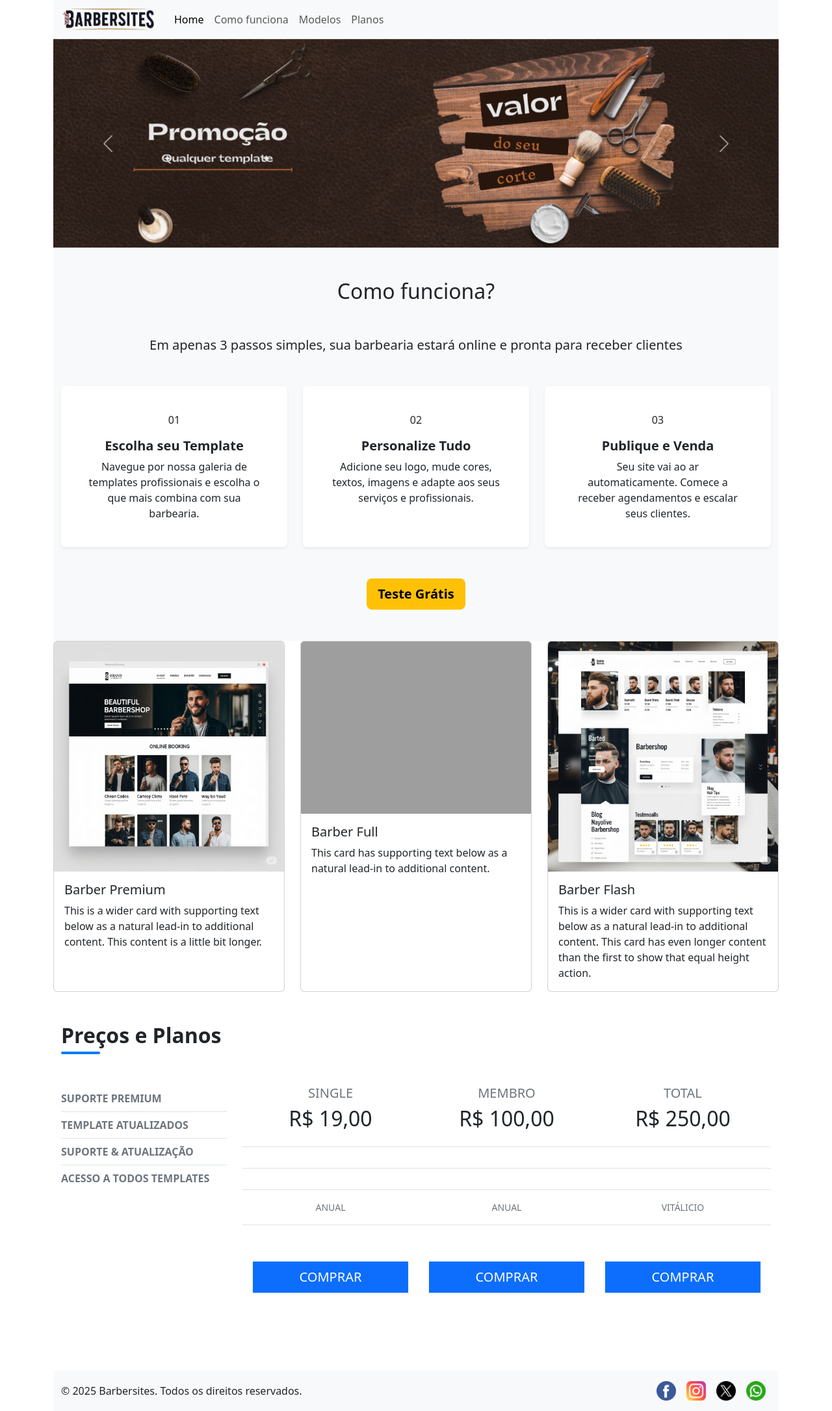
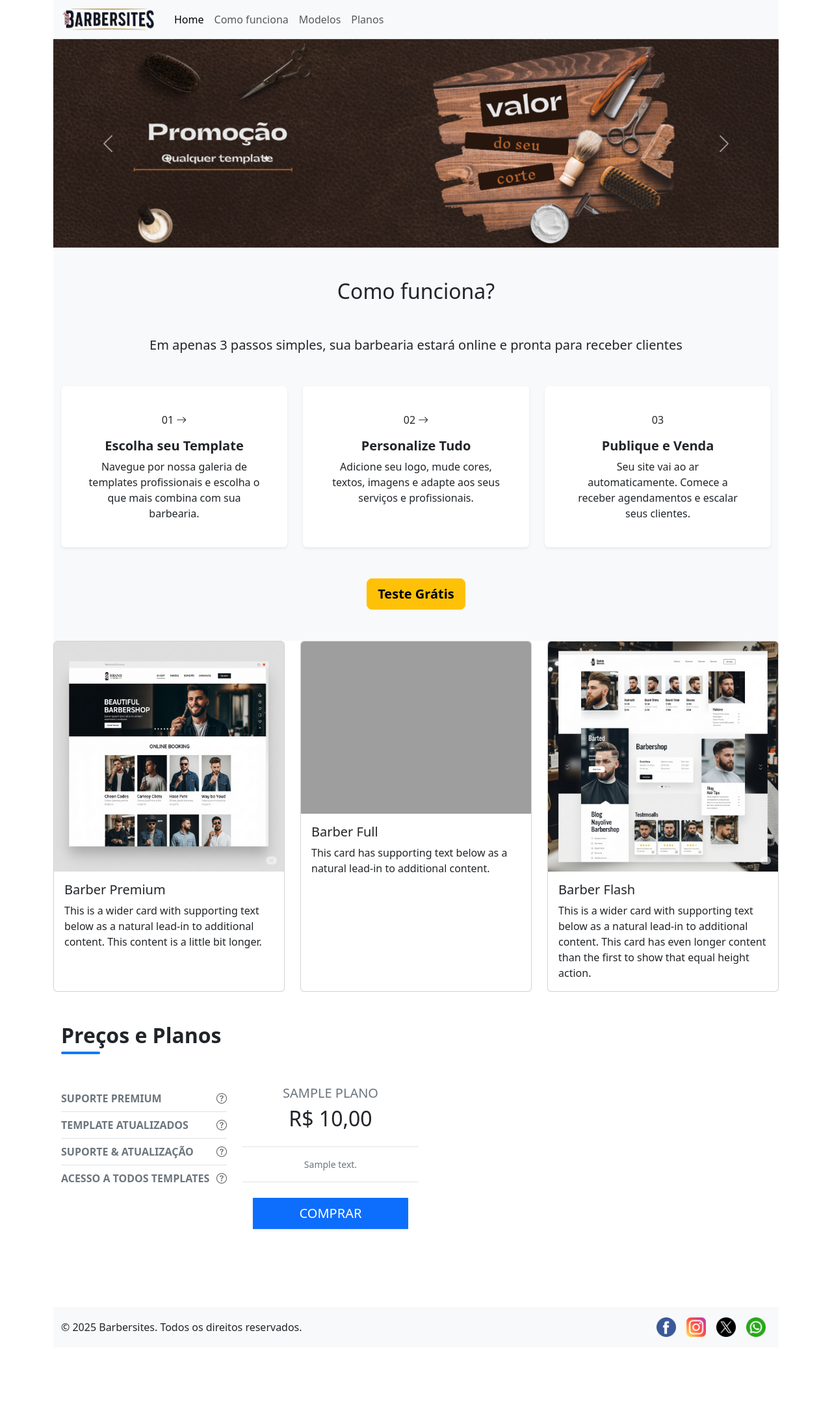
Before and after one commit to romulodf-cesar/barbersites, a Django app: page / in a window 1280 px wide. Shown: the whole page at 65% size. After the commit the page ends 2057 px from the top, so only its background shows below. Run offline with Django 4.2, Linux system fonts and the light colour scheme; tables that the repository leaves empty hold one stand-in row (values such as "Sample post"); grey boxes are pictures that could not be loaded.

Commit message:
plano concluido

```diff
--- a/crm/views.py
+++ b/crm/views.py
@@ -2,7 +2,13 @@ from django.shortcuts import render
 from .models import Plano
 
 def index(request):
-    return render(request, 'crm/index.html')
+    planos = Plano.objects.all().order_by('valor')
+
+    context = {
+        'planos': planos, # Passe a lista de planos para o template
+        # ... outros dados que você possa precisar no template (ex: formulários)
+    }
+    return render(request, 'crm/index.html',context)
 
 def checkout(request):
     return render(request, 'crm/checkout.html')
--- a/templates/crm/index.html
+++ b/templates/crm/index.html
@@ -8,12 +8,11 @@
     <title>BarberSites</title>
     <link href="https://cdn.jsdelivr.net/npm/bootstrap@5.3.7/dist/css/bootstrap.min.css" rel="stylesheet"
         integrity="sha384-LN+7fdVzj6u52u30Kp6M/trliBMCMKTyK833zpbD+pXdCLuTusPj697FH4R/5mcr" crossorigin="anonymous">
-
+    <link rel="stylesheet" href="https://cdn.jsdelivr.net/npm/bootstrap-icons@1.11.3/font/bootstrap-icons.min.css">
 </head>
 
 <body>
-  <div class="container"> <!--inicio do container-->
-    <!--barra de navegação-->
+    <div class="container">
         <nav class="navbar navbar-expand-lg bg-body-tertiary">
             <div class="container-fluid">
                 <a class="navbar-brand" href="#"><img src="{% static '/assets/logo.png' %}" width="150px"></a>
@@ -36,25 +35,14 @@
                         <li class="nav-item">
                             <a class="nav-link" href="#">Planos</a>
                         </li>
-
-
-
-
                     </ul>
-                <!-- caixa de pesquisa -->
-                 <!--
-                <form class="d-flex" role="search">
-                    <input class="form-control me-2" type="search" placeholder="Digite o modelo" aria-label="Search" />
-                    <button class="btn btn-outline-success" type="submit">Buscar</button>
-                </form>-->
                 </div>
             </div>
         </nav>
-    <!--carrossel de imagens-->
         <div id="carouselExampleAutoplaying" class="carousel slide" data-bs-ride="carousel">
             <div class="carousel-inner">
                 <div class="carousel-item active">
-            <img src="{% static '/assets/banner1.png'%}" class="d-block w-100"  alt="...">
+                    <img src="{% static '/assets/banner1.png'%}" class="d-block w-100" alt="...">
                 </div>
                 <div class="carousel-item">
                     <img src="{% static '/assets/banner2.png'%}" class="d-block w-100" alt="...">
@@ -76,7 +64,6 @@
             </button>
         </div>
 
-    <!-- como funciona -->
         <section class="how-it-works py-5 bg-light text-center">
             <div class="container">
                 <h2 class="mb-5">Como funciona?</h2>
@@ -127,8 +114,6 @@
         </section>
 
 
-
-    <!-- modelos -->
         <div class="row row-cols-1 row-cols-md-3 g-4">
             <div class="col">
                 <div class="card h-100">
@@ -179,39 +164,17 @@
 
                 <div class="col-12 col-md-9">
                     <div class="row row-cols-1 row-cols-md-3 g-0">
+                        {% for plano in planos %}
                         <div class="col">
                             <div class="card h-100 border-0 rounded-0">
                                 <div class="card-body text-center p-0">
                                     <div class="py-4 border-bottom">
-                                  <h5 class="card-title text-uppercase mb-2 text-secondary">SINGLE</h5>
-                                  <h2 class="card-text display-7 fw-light mb-0">R$ 19,00</h2>
+                                        <h5 class="card-title text-uppercase mb-2 text-secondary">{{ plano.nome_plano }}</h5>
+                                        <h2 class="card-text display-7 fw-light mb-0">R$ {{ plano.valor|floatformat:2 }}</h2>
                                     </div>
                                     <div class="d-flex flex-column">
-                                  <div class="py-3 border-bottom"><i class="bi bi-check fs-5 text-success"></i></div>
-                                  <div class="py-3 border-bottom"><i class="bi bi-check fs-5 text-success"></i></div>
-                                  <div class="py-3 border-bottom text-secondary small">ANUAL</div>
-                                  <div class="py-3"><i class="bi bi-x fs-5 text-danger"></i></div>
-                              </div>
-                          </div>
-                          <div class="card-footer bg-white border-top-0 pt-4 pb-4">
-                              <div class="d-grid">
-                                  <button type="button" class="btn btn-primary btn-lg rounded-0 shadow-sm">COMPRAR</button>
-                              </div>
-                          </div>
-                      </div>
-                  </div>
 
-                  <div class="col">
-                      <div class="card h-100 border-0 rounded-0">
-                          <div class="card-body text-center p-0">
-                              <div class="py-4 border-bottom">
-                                  <h5 class="card-title text-uppercase mb-2 text-secondary">MEMBRO</h5>
-                                  <h2 class="card-text display-7 fw-light mb-0">R$ 100,00</h2>
-                              </div>
-                              <div class="d-flex flex-column">
-                                  <div class="py-3 border-bottom"><i class="bi bi-check fs-5 text-success"></i></div>
-                                  <div class="py-3 border-bottom"><i class="bi bi-check fs-5 text-success"></i></div>
-                                  <div class="py-3 border-bottom text-secondary small">ANUAL</div>
+                                        <div class="py-3 border-bottom text-secondary small">{{ plano.descricao|default:"Sem descrição" }}</div>
 
                                     </div>
                                 </div>
@@ -222,34 +185,12 @@
                                 </div>
                             </div>
                         </div>
-
-                  <div class="col">
-                      <div class="card h-100 border-0 rounded-0">
-                          <div class="card-body text-center p-0">
-                              <div class="py-4 border-bottom">
-                                  <h5 class="card-title text-uppercase mb-2 text-secondary">TOTAL</h5>
-                                  <h2 class="card-text display-7 fw-light mb-0">R$ 250,00</h2>
-                              </div>
-                              <div class="d-flex flex-column">
-                                  <div class="py-3 border-bottom"><i class="bi bi-check fs-5 text-success"></i></div>
-                                  <div class="py-3 border-bottom"><i class="bi bi-check fs-5 text-success"></i></div>
-                                  <div class="py-3 border-bottom text-secondary small">VITÁLICIO</div>
-
-                              </div>
-                          </div>
-                          <div class="card-footer bg-white border-top-0 pt-4 pb-4">
-                              <div class="d-grid">
-                                  <button type="button" class="btn btn-primary btn-lg rounded-0 shadow-sm">COMPRAR</button>
-                              </div>
-                          </div>
-                      </div>
-                  </div>
+                        {% endfor %}
                         </div>
                 </div>
             </div>
         </div>
 
-  <!--Rodapé-->
         <footer class="bg-light text-center text-lg-start mt-5 py-3">
             <div class="container d-flex justify-content-center justify-content-lg-between align-items-center flex-wrap">
                 <div class="text-center text-lg-start mb-2 mb-lg-0">
@@ -271,9 +212,7 @@
                 </div>
             </div>
         </footer>
-</div> <!--fim do container-->
-
-    <script src="https://cdn.jsdelivr.net/npm/bootstrap@5.3.7/dist/js/bootstrap.bundle.min.js"
+    </div> <script src="https://cdn.jsdelivr.net/npm/bootstrap@5.3.7/dist/js/bootstrap.bundle.min.js"
         integrity="sha384-ndDqU0Gzau9qJ1lfW4pNLlhNTkCfHzAVBReH9diLvGRem5+R9g2FzA8ZGN954O5Q"
         crossorigin="anonymous"></script>
 
```
Lines whose indentation alone changed are shown as unchanged.
